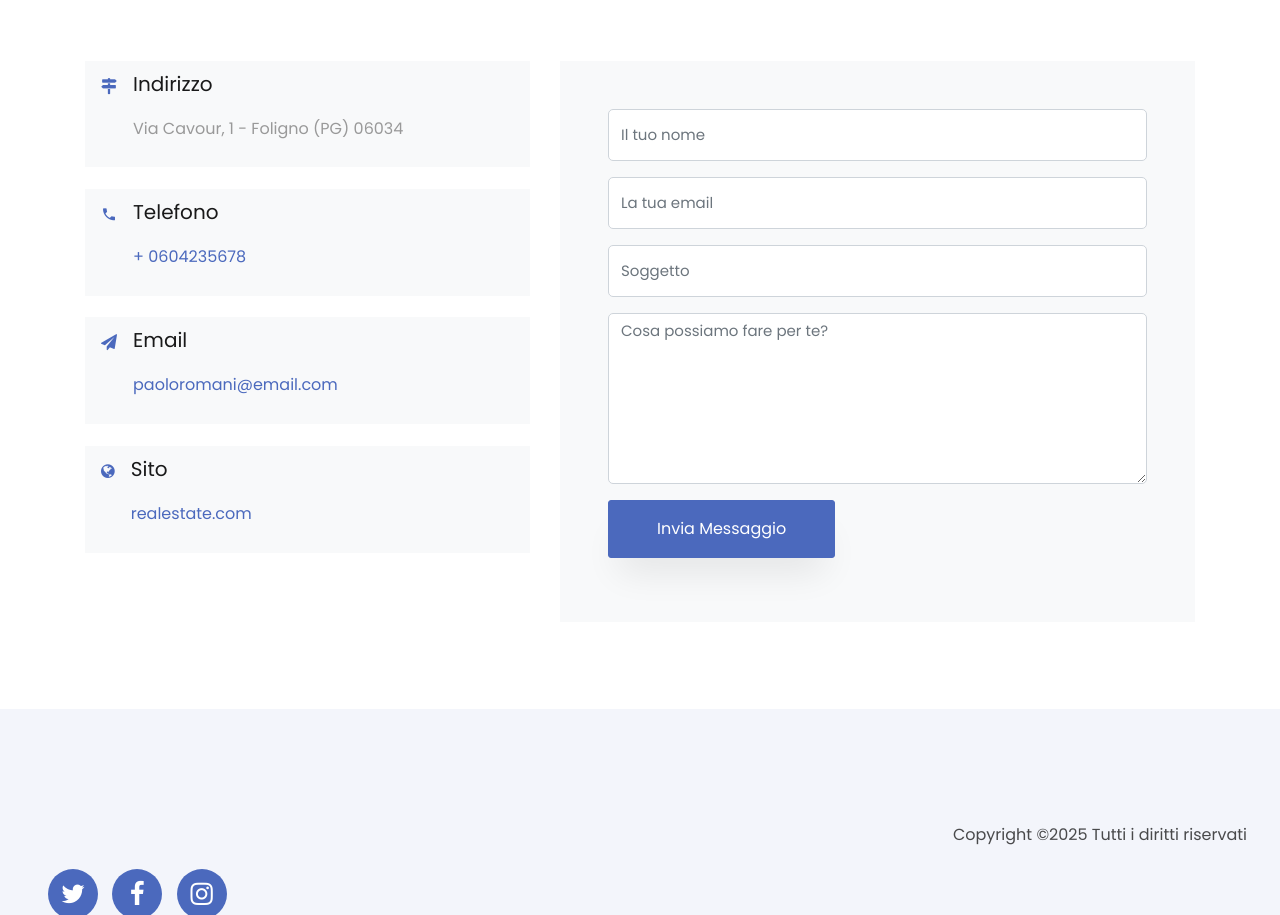
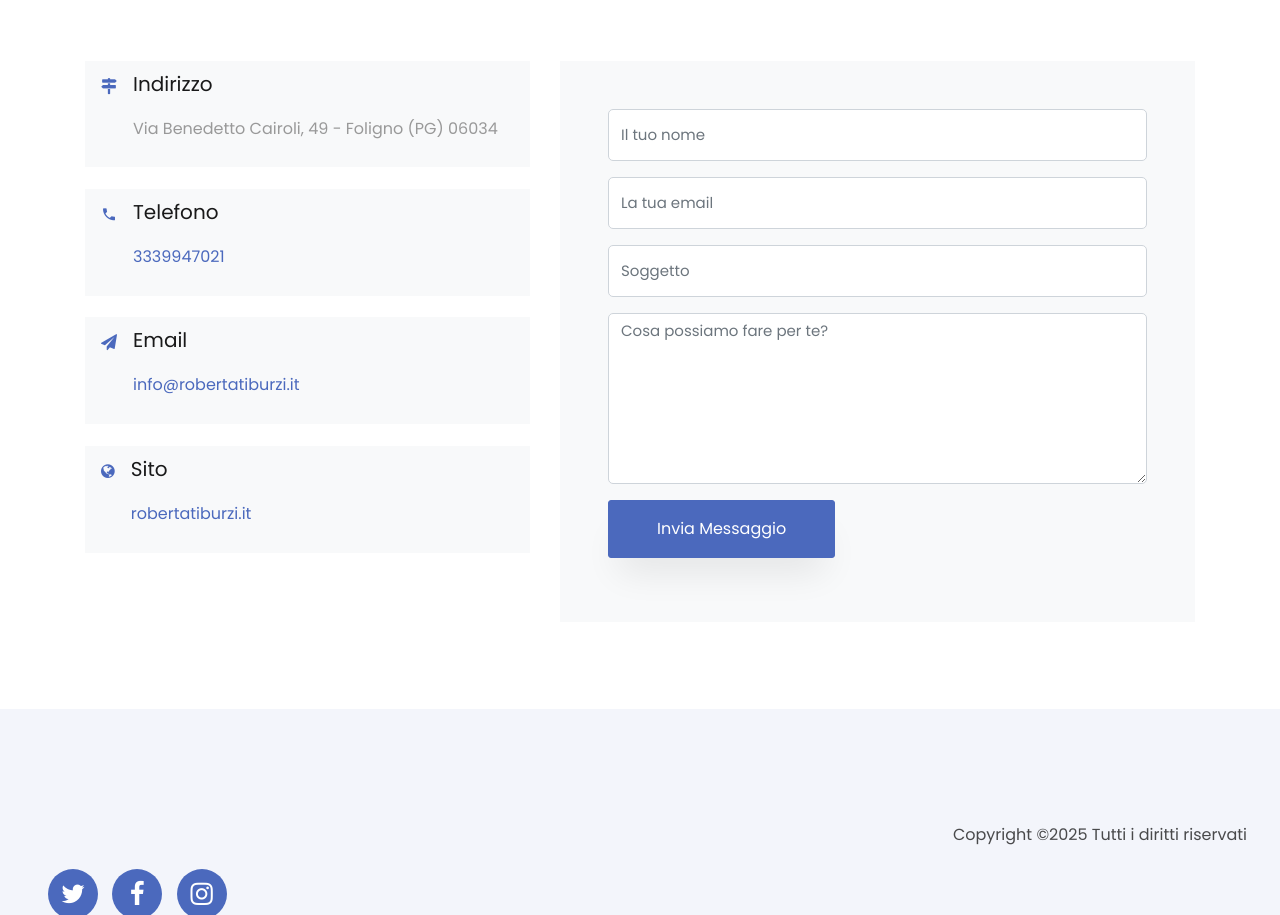
Before and after one commit to passhosting/passhosting.github.io, a plain HTML site: page index.html in a window 1280 px wide. Shown: the part 4914-5829 px from the top of the page. Drawn offline with Linux system fonts and the light colour scheme; some packages are replaced by stand-ins of ours; no server answers; files whose address does not match are found by name.

Commit message:
index.html

```diff
--- a/index.html
+++ b/index.html
@@ -1,7 +1,7 @@
 <!DOCTYPE html>
 <html lang="en">
   <head>
-    <title>Paolo Romani Real Estate</title>
+    <title>Roberta Tiburzi Real Estate</title>
     <meta charset="utf-8">
     <meta name="viewport" content="width=device-width, initial-scale=1, shrink-to-fit=no">
 
@@ -664,7 +664,7 @@
 		          		</div>
 		          		<div>
 			          		<h3 class="mb-3">Indirizzo</h3>
-				            <p>Via Cavour, 1 - Foligno (PG) 06034</p>
+				            <p>Via Benedetto Cairoli, 49 - Foligno (PG) 06034</p>
 			            </div>
 			          </div>
 		          </div>
@@ -675,7 +675,7 @@
 		          		</div>
 		          		<div>
 			          		<h3 class="mb-3">Telefono</h3>
-				            <p><a href="tel://1234567920">+ 0604235678</a></p>
+				            <p><a href="tel://1234567920">3339947021</a></p>
 			            </div>
 			          </div>
 		          </div>
@@ -686,7 +686,7 @@
 		          		</div>
 		          		<div>
 			          		<h3 class="mb-3">Email</h3>
-				            <p><a href="mailto:info@yoursite.com">paoloromani@email.com</a></p>
+				            <p><a href="mailto:info@yoursite.com">info@robertatiburzi.it</a></p>
 			            </div>
 			          </div>
 		          </div>
@@ -697,7 +697,7 @@
 		          		</div>
 		          		<div>
 			          		<h3 class="mb-3">Sito</h3>
-				            <p><a href="#">realestate.com</a></p>
+				            <p><a href="#">robertatiburzi.it</a></p>
 			            </div>
 			          </div>
 		          </div>
```
